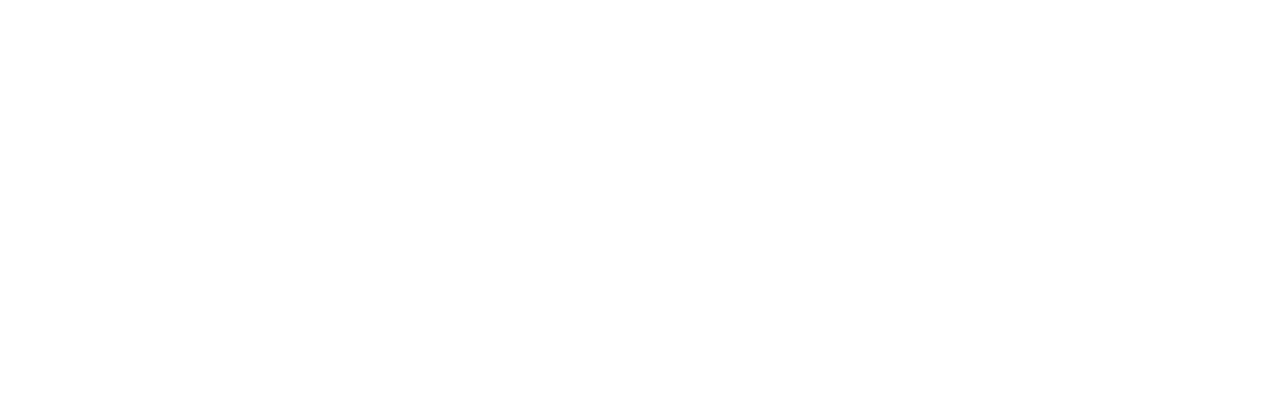
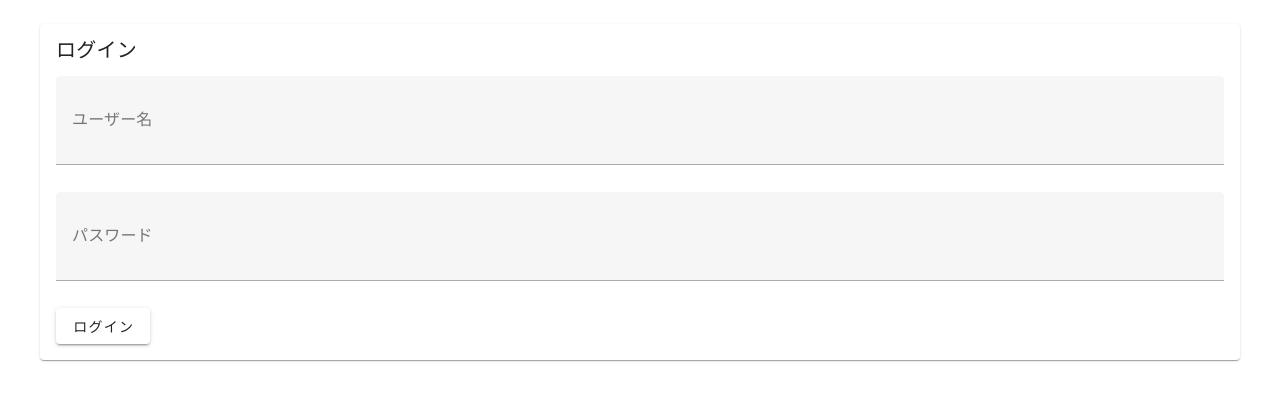
Before and after one commit to pisces2336/todo-client, a Vue app: page /login in a window 1280 px wide. Before the commit this address had no page. Shown: the top 400 px of the page. Built offline with nearby package versions, Linux system fonts and the light colour scheme; the HTML template or start-up script is replaced by a standard one.

Commit message:
ログイン機能

```diff
--- /dev/null
+++ b/src/components/LoginForm.vue
@@ -0,0 +1,57 @@
+<template>
+  <v-card title="ログイン">
+    <v-card-text>
+      <v-form v-model="formValid" @submit.prevent="submit">
+        <v-text-field label="ユーザー名" v-model="username" :rules="usernameRules" />
+        <v-text-field
+          label="パスワード"
+          v-model="password"
+          :rules="passwordRules"
+          type="password"
+        />
+        <v-btn type="submit">ログイン</v-btn>
+      </v-form>
+    </v-card-text>
+  </v-card>
+</template>
+
+<script setup lang="ts">
+import { useSessionStore } from '@/stores/sessionStore'
+import { ref } from 'vue'
+import { useRouter } from 'vue-router'
+
+const sessionStore = useSessionStore()
+const router = useRouter()
+
+const formValid = ref(false)
+const username = ref('')
+const password = ref('')
+
+const usernameRules = [
+  (v: string) => {
+    if (!v) {
+      return 'ユーザー名を入力してください'
+    }
+    return true
+  },
+]
+const passwordRules = [
+  (v: string) => {
+    if (!v) {
+      return 'パスワードを入力してください'
+    }
+    return true
+  },
+]
+
+const submit = async () => {
+  if (!formValid.value) {
+    return
+  }
+
+  const loginResult = await sessionStore.login(username.value, password.value)
+  if (loginResult) {
+    router.push('/')
+  }
+}
+</script>
--- /dev/null
+++ b/src/stores/axiosStore.ts
@@ -0,0 +1,19 @@
+import axios from 'axios'
+import { defineStore } from 'pinia'
+import { useCookies } from 'vue3-cookies'
+
+export const useAxiosStore = defineStore('axios', {
+  actions: {
+    async post(url: string, data: object) {
+      const { cookies } = useCookies()
+      const accessToken = cookies.get('accessToken')
+      const config = { headers: { Authorization: `JWT ${accessToken}` } }
+      try {
+        const res = await axios.post(url, data, config)
+        return res
+      } catch {
+        return null
+      }
+    },
+  },
+})
--- /dev/null
+++ b/src/stores/sessionStore.ts
@@ -0,0 +1,24 @@
+import { defineStore } from 'pinia'
+import { useCookies } from 'vue3-cookies'
+import { useAxiosStore } from './axiosStore'
+
+export const useSessionStore = defineStore('session', {
+  actions: {
+    async login(username: string, password: string) {
+      const axiosStore = useAxiosStore()
+      const { cookies } = useCookies()
+
+      const url = '/api/auth/jwt/create'
+      const data = { username, password }
+      const res = await axiosStore.post(url, data)
+      if (!res) {
+        alert('ログインに失敗しました')
+        return false
+      }
+
+      cookies.set('accessToken', res.data.access)
+      alert('ログインに成功しました')
+      return true
+    },
+  },
+})
--- a/src/views/HomeView.vue
+++ /dev/null
@@ -1,3 +0,0 @@
-<template></template>
-
-<script setup lang="ts"></script>
--- /dev/null
+++ b/src/views/LoginView.vue
@@ -0,0 +1,13 @@
+<template>
+  <v-container>
+    <v-row>
+      <v-col>
+        <LoginForm />
+      </v-col>
+    </v-row>
+  </v-container>
+</template>
+
+<script setup lang="ts">
+import LoginForm from '@/components/LoginForm.vue'
+</script>
--- a/vite.config.ts
+++ b/vite.config.ts
@@ -1,18 +1,23 @@
 import { fileURLToPath, URL } from 'node:url'
 
+import vue from '@vitejs/plugin-vue'
 import { defineConfig } from 'vite'
-import vue from '@vitejs/plugin-vue'
 import vueDevTools from 'vite-plugin-vue-devtools'
 
 // https://vite.dev/config/
 export default defineConfig({
-  plugins: [
-    vue(),
-    vueDevTools(),
-  ],
+  plugins: [vue(), vueDevTools()],
   resolve: {
     alias: {
-      '@': fileURLToPath(new URL('./src', import.meta.url))
+      '@': fileURLToPath(new URL('./src', import.meta.url)),
+    },
+  },
+  server: {
+    proxy: {
+      '/api': {
+        target: 'http://localhost:8000/',
+        changeOrigin: true,
+      },
     },
   },
 })
```
Also changed, not shown: src/main.ts (+6 -4 lines), src/router/index.ts (+4 -4 lines).
